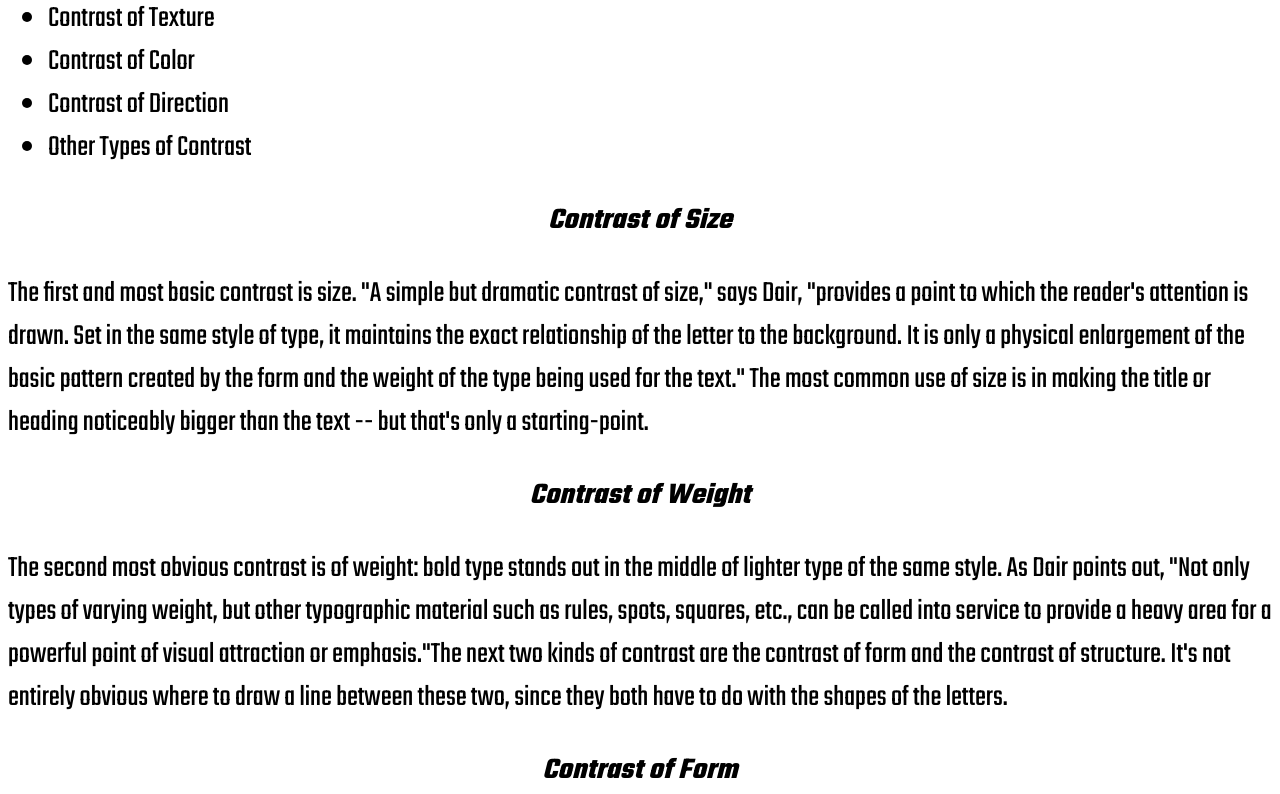
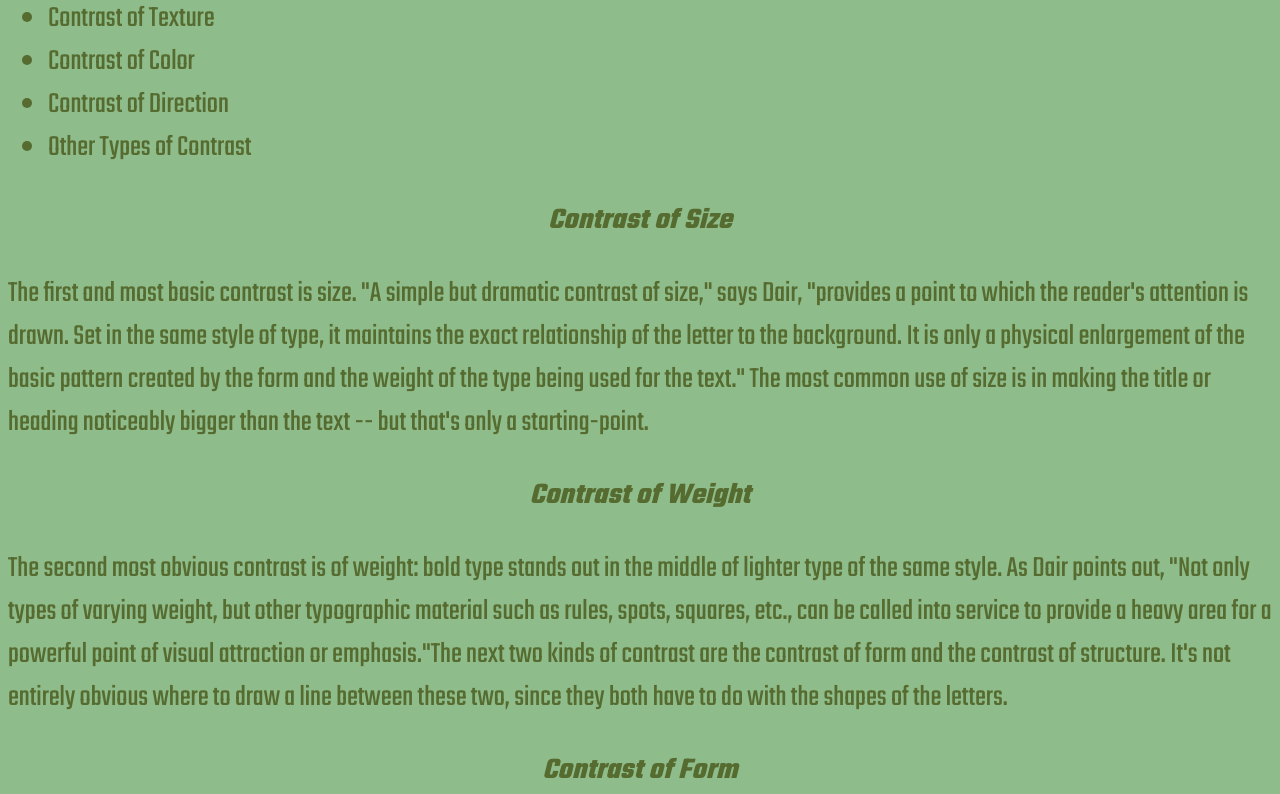
Before and after one commit to KREA2OR/avt217, a plain HTML site: page e7/index.html in a window 1280 px wide. Shown: the part 2006-2800 px from the top of the page. Drawn offline with Linux system fonts and the light colour scheme.

Commit message:
Update main.css

```diff
--- a/e7/css/main.css
+++ b/e7/css/main.css
@@ -1,6 +1,8 @@
 body {
   font-family: 'Teko', sans-serif;
   font-size: 30px;
+  background-color: #8FBC8B;
+  color: #556B2F;
 }
 #signature {
   font-style: italic;
@@ -14,6 +16,6 @@ body {
 }
 h1, h2, h3 {
   text-align: center;
-  text-shadow: black
+  text-shadow: red
 
 }
```
